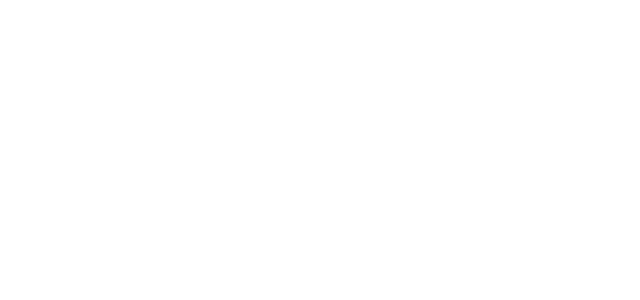
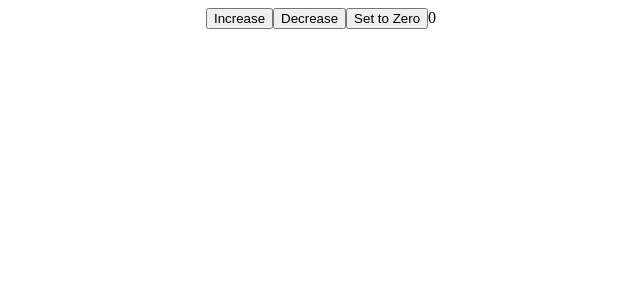
Before and after one commit to conrtv/react-tutorial-pedro, a React (Create React App) app: page / in a window 1280 px wide. Shown: the top 300 px of the page, without its empty margins (319-959 px from the left). Built offline with nearby package versions, Linux system fonts and the light colour scheme.

Commit message:
three button clicks with states

```diff
--- a/src/App.js
+++ b/src/App.js
@@ -1,11 +1,23 @@
 import './App.css';
+import { useState } from "react";
 
 
 function App() {
+
+const [count, setCount] = useState(0);
+
   return (
   <div className="App">
+
+  <button onClick={() => {setCount(count + 1)}}>Increase</button>
+  <button onClick={() => {setCount(count - 1)}}>Decrease</button>
+  <button onClick={() => {setCount(0)}}>Set to Zero</button>
+
+  {count}
+
   </div>
-  );
+
+);
 }
 
 export default App;
```
